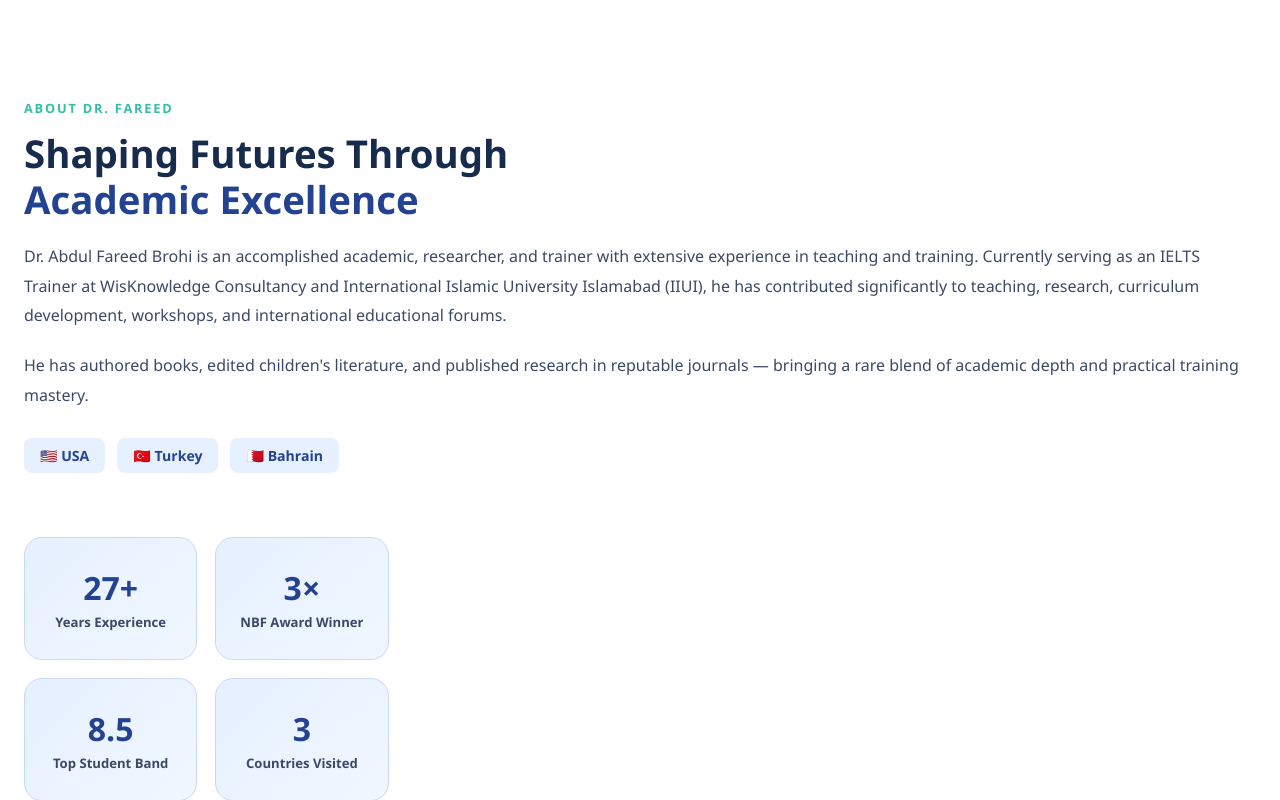
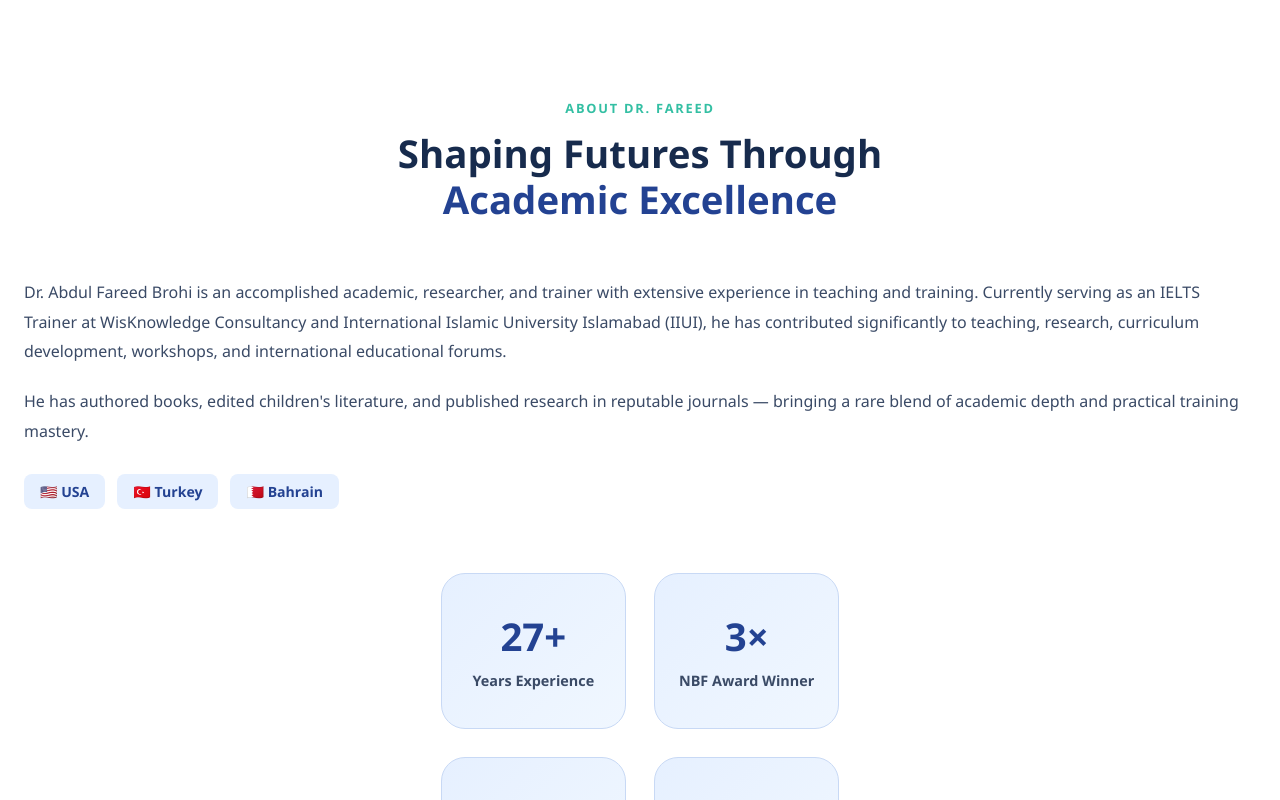
Before and after one commit to WisKnowledgeConsultancy/wk-website, a React (Vite) app: page /trainer/0 in a window 1280 px wide. Shown: the part 800-1600 px from the top of the page. Built offline with nearby package versions, Linux system fonts and the light colour scheme.

Commit message:
updated the trainer's profile's about and expertise section styling

```diff
--- a/src/components/TrainerProfile.jsx
+++ b/src/components/TrainerProfile.jsx
@@ -155,22 +155,31 @@ export default function TrainerProfile() {
       {/* ── ABOUT ── */}
 <section style={{ background: "#fff", padding: "96px 24px" }}>
   <div style={{ maxWidth: "1280px", margin: "0 auto" }}>
-          <div style={{ display: "flex", gap: "64px", flexWrap: "wrap", alignItems: "flex-start" }}>
 
-            <FadeIn className="" style={{ flex: "1 1 420px" }} delay={0}>
-              <div style={{ flex: "1 1 420px" }}>
+    {/* Centered title */}
+    <FadeIn delay={0}>
+      <div style={{ textAlign: "center", marginBottom: "56px" }}>
         <span style={{ color: "#33BFA3", fontWeight: 700, fontSize: "0.8rem", letterSpacing: "0.14em", textTransform: "uppercase" }}>About Dr. Fareed</span>
-                <h2 style={{ fontSize: "clamp(1.8rem, 3vw, 2.6rem)", fontWeight: 800, color: "#172B4D", margin: "12px 0 20px", lineHeight: 1.2 }}>
+        <h2 style={{ fontSize: "clamp(1.8rem, 3vw, 2.6rem)", fontWeight: 800, color: "#172B4D", margin: "12px 0 0", lineHeight: 1.2 }}>
           Shaping Futures Through<br />
           <span style={{ color: "#234292" }}>Academic Excellence</span>
         </h2>
+      </div>
+    </FadeIn>
+
+    {/* Two columns: text + bigger stats boxes */}
+    <div style={{ display: "flex", gap: "64px", flexWrap: "wrap", alignItems: "center", justifyContent: "center" }}>
+
+      {/* Left: Text content */}
+      <FadeIn delay={0.1} style={{ flex: "1 1 420px" }}>
+        <div>
           <p style={{ color: "#3A4A66", lineHeight: 1.85, fontSize: "1rem", marginBottom: "20px" }}>
             Dr. Abdul Fareed Brohi is an accomplished academic, researcher, and trainer with extensive experience in teaching and training. Currently serving as an IELTS Trainer at WisKnowledge Consultancy and International Islamic University Islamabad (IIUI), he has contributed significantly to teaching, research, curriculum development, workshops, and international educational forums.
           </p>
-                <p style={{ color: "#3A4A66", lineHeight: 1.85, fontSize: "1rem" }}>
+          <p style={{ color: "#3A4A66", lineHeight: 1.85, fontSize: "1rem", marginBottom: "28px" }}>
             He has authored books, edited children's literature, and published research in reputable journals — bringing a rare blend of academic depth and practical training mastery.
           </p>
-                <div style={{ display: "flex", gap: "12px", marginTop: "28px", flexWrap: "wrap" }}>
+          <div style={{ display: "flex", gap: "12px", flexWrap: "wrap" }}>
             {["🇺🇸 USA", "🇹🇷 Turkey", "🇧🇭 Bahrain"].map((c, i) => (
               <span key={i} style={{ background: "#E6F0FF", color: "#234292", borderRadius: "8px", padding: "8px 16px", fontSize: "0.88rem", fontWeight: 600 }}>{c}</span>
             ))}
@@ -178,15 +187,31 @@ export default function TrainerProfile() {
         </div>
       </FadeIn>
 
-            {/* Stats grid */}
-            <FadeIn delay={0.2} className="">
-              <div style={{ flex: "1 1 340px", display: "grid", gridTemplateColumns: "1fr 1fr", gap: "18px" }}>
+      {/* Right: Bigger stats boxes */}
+      <FadeIn delay={0.2} style={{ flex: "1 1 420px", display: "flex", justifyContent: "center" }}>
+        <div style={{
+          display: "grid",
+          gridTemplateColumns: "1fr 1fr",
+          gap: "28px",
+          maxWidth: "480px",
+          width: "100%",
+          margin: "0 auto"
+        }}>
           {stats.map((s, i) => (
-                  <div key={i} style={{ background: "linear-gradient(135deg, #E6F0FF 0%, #f0f7ff 100%)", border: "1.5px solid #c8d9f5", borderRadius: "18px", padding: "28px 24px", textAlign: "center", transition: "transform 0.25s, box-shadow 0.25s", cursor: "default" }}
-                    onMouseEnter={e => { e.currentTarget.style.transform = "translateY(-5px)"; e.currentTarget.style.boxShadow = "0 16px 40px rgba(35,66,146,0.12)"; }}
+            <div key={i} style={{
+              background: "linear-gradient(135deg, #E6F0FF 0%, #f0f7ff 100%)",
+              border: "1.5px solid #c8d9f5",
+              borderRadius: "24px",
+              padding: "36px 24px",
+              textAlign: "center",
+              transition: "transform 0.25s, box-shadow 0.25s",
+              cursor: "default",
+              minWidth: "160px"
+            }}
+              onMouseEnter={e => { e.currentTarget.style.transform = "translateY(-5px)"; e.currentTarget.style.boxShadow = "0 20px 48px rgba(35,66,146,0.15)"; }}
               onMouseLeave={e => { e.currentTarget.style.transform = "translateY(0)"; e.currentTarget.style.boxShadow = "none"; }}>
-                    <div style={{ fontSize: "2rem", fontWeight: 800, color: "#234292" }}>{s.value}</div>
-                    <div style={{ color: "#3A4A66", fontSize: "0.82rem", fontWeight: 600, marginTop: "4px" }}>{s.label}</div>
+              <div style={{ fontSize: "2.4rem", fontWeight: 800, color: "#234292", marginBottom: "8px" }}>{s.value}</div>
+              <div style={{ color: "#3A4A66", fontSize: "0.9rem", fontWeight: 600, lineHeight: 1.5 }}>{s.label}</div>
             </div>
           ))}
         </div>
@@ -211,7 +236,7 @@ export default function TrainerProfile() {
             {expertiseItems.map((item, i) => (
               <FadeIn key={i} delay={i * 0.08}>
                 <div style={{ background: "#fff", border: "1.5px solid #e0eafc", borderRadius: "20px", padding: "32px 28px", transition: "all 0.3s ease", cursor: "default", height: "100%" }}
-                  onMouseEnter={e => { e.currentTarget.style.transform = "translateY(-6px)"; e.currentTarget.style.boxShadow = "0 20px 48px rgba(35,66,146,0.12)"; e.currentTarget.style.borderColor = "#33BFA3"; }}
+                  onMouseEnter={e => { e.currentTarget.style.transform = "translateY(-6px)"; e.currentTarget.style.boxShadow = "0 20px 48px rgba(35,66,146,0.12)"; e.currentTarget.style.borderColor = "#234292"; }}
                   onMouseLeave={e => { e.currentTarget.style.transform = "translateY(0)"; e.currentTarget.style.boxShadow = "none"; e.currentTarget.style.borderColor = "#e0eafc"; }}>
                   <div style={{ width: "52px", height: "52px", background: "linear-gradient(135deg, #E6F0FF, #d4e5ff)", borderRadius: "14px", display: "flex", alignItems: "center", justifyContent: "center", fontSize: "1.5rem", marginBottom: "18px" }}>{item.icon}</div>
                   <h3 style={{ fontSize: "1.05rem", fontWeight: 700, color: "#172B4D", marginBottom: "10px" }}>{item.title}</h3>
```
Lines whose indentation alone changed are shown as unchanged.
